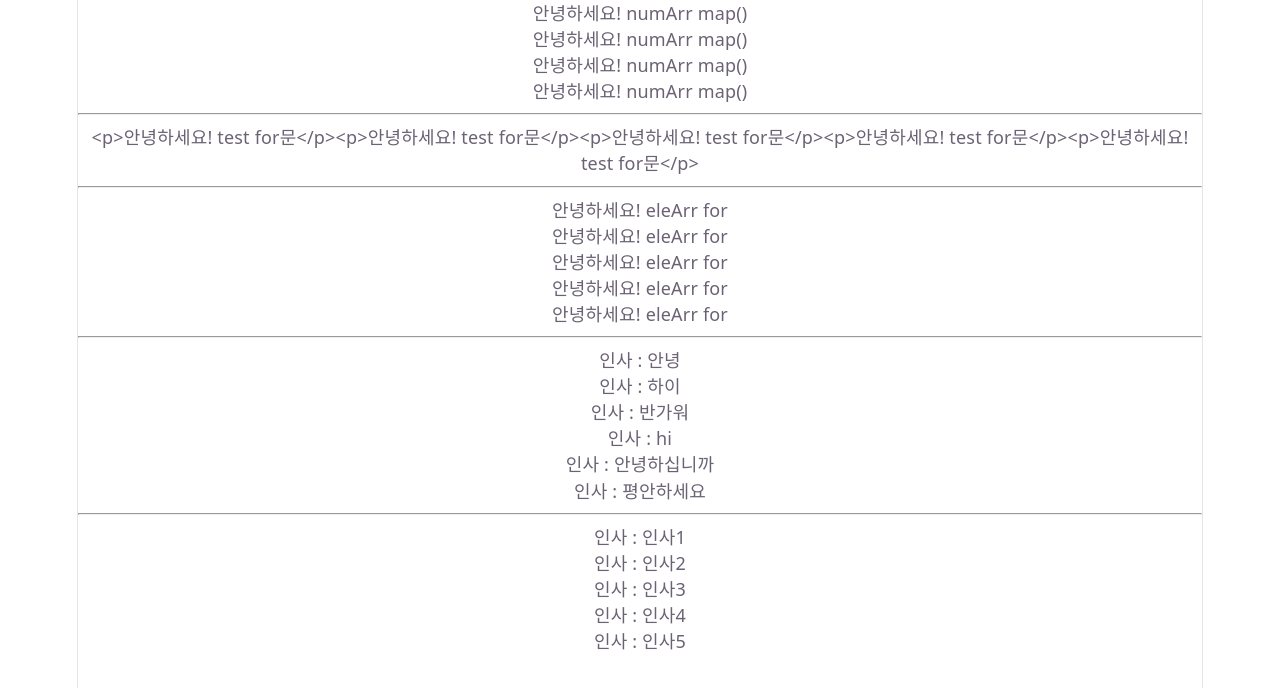
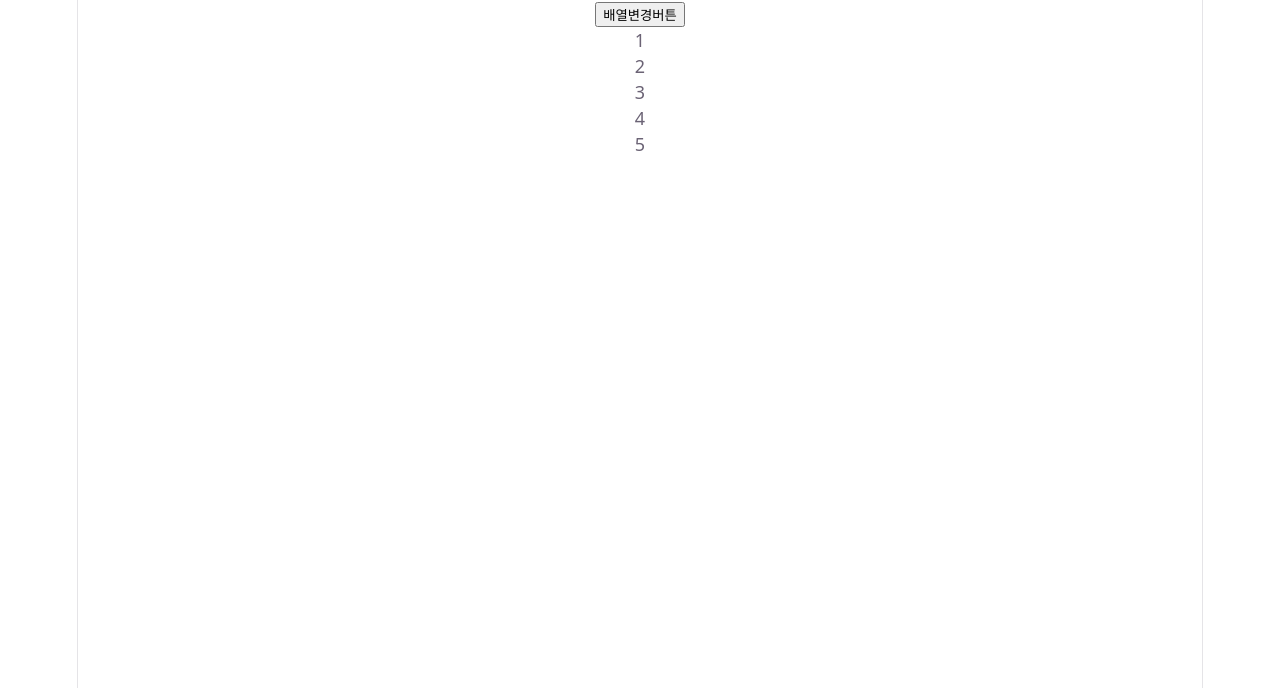
Before and after one commit to chlqjarb0216-bit/fe-react-study-8, a React (Vite) app in the folder react-study/: page / in a window 1280 px wide. Shown: the top 688 px of the page. Built offline with nearby package versions, Linux system fonts and the light colour scheme.

Commit message:
리액트 배열(참조변수) state 변수 사용

```diff
--- a/react-study/src/App.jsx
+++ b/react-study/src/App.jsx
@@ -8,6 +8,7 @@
 import Export01 from "./components/Export01";
 import Quiz01 from "./quiz/quiz01/Quiz01";
 import State02 from "./components/State02";
+import State03 from "./components/State03";
 
 function App() {
     const [count, setCount] = useState(0);
@@ -17,7 +18,8 @@
         // <State01 />
         // <Export01 />
         // <Quiz01 />
-        <State02 />
+        // <State02 />
+        <State03 />
     );
 }
 
--- /dev/null
+++ b/react-study/src/components/State03.jsx
@@ -0,0 +1,53 @@
+import { useState } from "react";
+
+function State03() {
+    //let arr = [1,2,3,4,5]; //일반 배열 변수
+    let [arr, setArr] = useState([1, 2, 3, 4, 5]);
+
+    // let count = 10;    count = 20;
+
+    // 참조변수 (주소)
+    // { key:value, key:value }
+    // [ ㅇ, ㅇ, ㅇ]
+    // { key:value, key:value, key:[]  }
+    // [ {}, {}, {}]
+
+    return (
+        <div>
+            <button
+                onClick={() => {
+                    //배열에 값 추가 : push  unshift   splice
+                    //  [1,2,3,4,5];
+                    //arr.push(6);  // [1,2,3,4,5, 6];   [1,2,3,4,5,6,6];
+                    //console.log(arr);
+
+                    // arr = [1, 2, 3, 4, 5];
+                    // arr.push(7); //arr = [1,2,3,4,5, 7]
+                    // console.log(arr);
+                    // setArr(arr); //화면 재렌더링이 발생하지 않음
+
+                    //setArr( [1,2,3,4,5,7] );
+
+                    // 깊은복사 -> 새로운 주소에 데이터 생성...
+                    // let temp = arr;  //얕은 복사
+
+                    let temp = [...arr]; //배열 깊은 복사      [...[1,2,3,4,5] ]    [1,2,3,4,5]
+                    temp.push(7); //[1,2,3,4,5,7]
+                    setArr(temp); //state 변수 arr에 들어있는 값(배열의 주소) 변경 인지 -> 재렌더링
+
+                    // arr.push(8);
+                    // setArr([...arr]);
+
+                    // setArr(prev=>{arr연산로직-return다음배열}) 방식으로 연산자체를 큐에 넣어버리는게 제일 안전해보임
+                }}>
+                배열변경버튼
+            </button>
+
+            {arr.map((val) => {
+                return <p>{val}</p>;
+            })}
+        </div>
+    );
+}
+
+export default State03;
```
